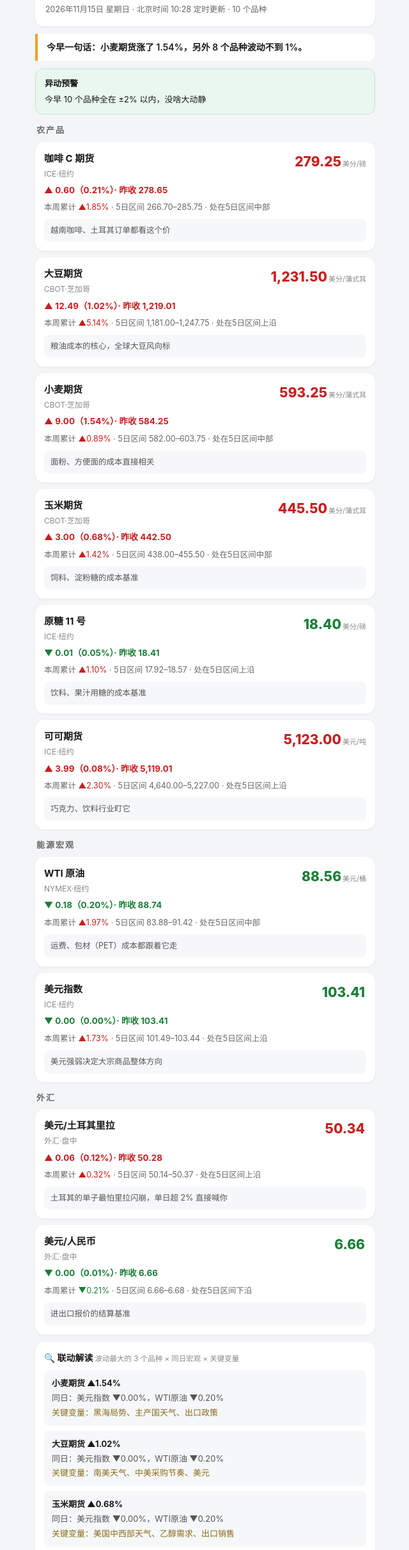
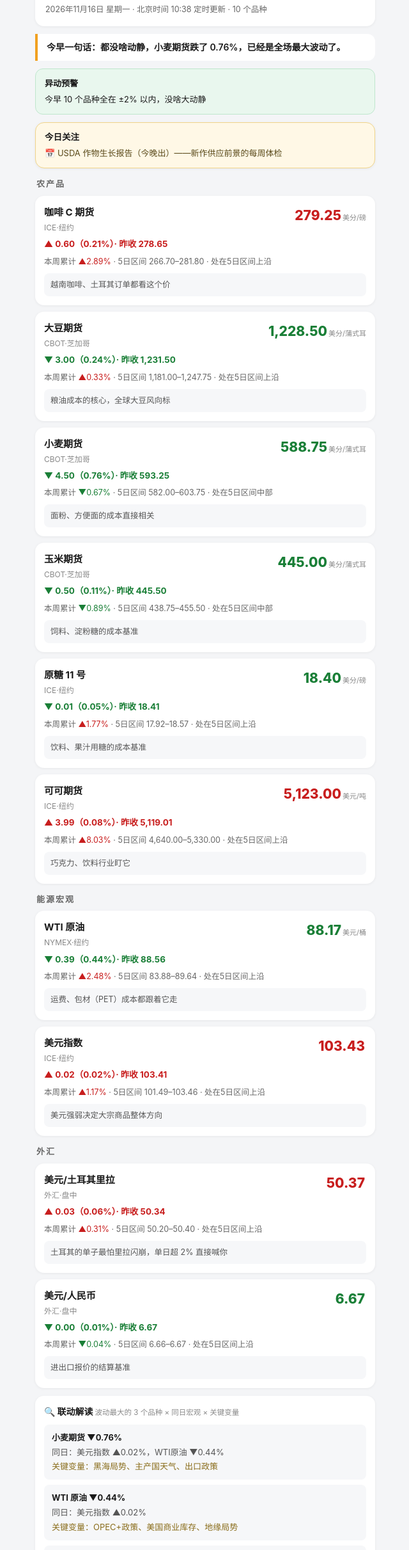
Before and after one commit to feiyanwang56-wq/morning-brief, a plain HTML site: page index.html in a window 1280 px wide. Shown: the part 186-2608 px from the top of the page at 64% size, without its empty margins (319-959 px from the left). Drawn offline with Linux system fonts and the light colour scheme.

Commit message:
早报 2026-11-16

```diff
--- a/index.html
+++ b/index.html
@@ -1,6 +1,6 @@
 <!doctype html><html lang="zh-CN"><head><meta charset="utf-8"/>
 <meta name="viewport" content="width=device-width,initial-scale=1"/>
-<title>大宗商品早报 · 2026年11月15日</title><style>
+<title>大宗商品早报 · 2026年11月16日</title><style>
 *{box-sizing:border-box}body{margin:0;font-family:-apple-system,"PingFang SC","Noto Sans SC","Microsoft YaHei",sans-serif;background:#f4f5f7;color:#1a1a1a;line-height:1.6}
 .wrap{max-width:560px;margin:0 auto;padding:14px 14px 30px}
 .flow{background:#101828;color:#fff;border-radius:14px;padding:12px 14px;font-size:12.5px;margin-bottom:12px}
@@ -46,76 +46,76 @@
 <div class="step"><b>🔎</b>自动抓取行情</div><div class="arr">→</div>
 <div class="step"><b>🧠</b>生成中文早报</div><div class="arr">→</div>
 <div class="step"><b>📲</b>推送到手机</div></div></div>
-<div class="hdr"><h1>☀️ 大宗商品早报</h1><div class="sub">2026年11月15日 星期日 · 北京时间 10:28 定时更新 · 10 个品种</div></div>
-<div class="one">今早一句话：小麦期货涨了 1.54%，另外 8 个品种波动不到 1%。</div>
+<div class="hdr"><h1>☀️ 大宗商品早报</h1><div class="sub">2026年11月16日 星期一 · 北京时间 10:38 定时更新 · 10 个品种</div></div>
+<div class="one">今早一句话：都没啥动静，小麦期货跌了 0.76%，已经是全场最大波动了。</div>
 <div class='alert ok'><div class='at'>异动预警</div><div class='aitem'>今早 10 个品种全在 ±2% 以内，没啥大动静</div></div>
-
+<div class='watch'><div class='wt'>今日关注</div><div class='witem'>📅 USDA 作物生长报告（今晚出）——新作供应前景的每周体检</div></div>
 <div class="gtitle">农产品</div><div class="card">
 <div class="ch"><div><div class="cn">咖啡 C 期货</div><div class="cm">ICE·纽约</div></div>
 <div class="pv up">279.25<span class="unit">美分/磅</span></div></div>
 <div class="cd up"><span class="arrow">▲</span> 0.60（0.21%）· 昨收 278.65</div>
-<div class="wk">本周累计 <span class="up">▲1.85%</span> · 5日区间 266.70–285.75 · 处在5日区间中部</div>
+<div class="wk">本周累计 <span class="up">▲2.89%</span> · 5日区间 266.70–281.80 · 处在5日区间上沿</div>
 <div class="why">越南咖啡、土耳其订单都看这个价</div></div><div class="card">
 <div class="ch"><div><div class="cn">大豆期货</div><div class="cm">CBOT·芝加哥</div></div>
-<div class="pv up">1,231.50<span class="unit">美分/蒲式耳</span></div></div>
-<div class="cd up"><span class="arrow">▲</span> 12.49（1.02%）· 昨收 1,219.01</div>
-<div class="wk">本周累计 <span class="up">▲5.14%</span> · 5日区间 1,181.00–1,247.75 · 处在5日区间上沿</div>
+<div class="pv dn">1,228.50<span class="unit">美分/蒲式耳</span></div></div>
+<div class="cd dn"><span class="arrow">▼</span> 3.00（0.24%）· 昨收 1,231.50</div>
+<div class="wk">本周累计 <span class="up">▲0.33%</span> · 5日区间 1,181.00–1,247.75 · 处在5日区间上沿</div>
 <div class="why">粮油成本的核心，全球大豆风向标</div></div><div class="card">
 <div class="ch"><div><div class="cn">小麦期货</div><div class="cm">CBOT·芝加哥</div></div>
-<div class="pv up">593.25<span class="unit">美分/蒲式耳</span></div></div>
-<div class="cd up"><span class="arrow">▲</span> 9.00（1.54%）· 昨收 584.25</div>
-<div class="wk">本周累计 <span class="up">▲0.89%</span> · 5日区间 582.00–603.75 · 处在5日区间中部</div>
+<div class="pv dn">588.75<span class="unit">美分/蒲式耳</span></div></div>
+<div class="cd dn"><span class="arrow">▼</span> 4.50（0.76%）· 昨收 593.25</div>
+<div class="wk">本周累计 <span class="dn">▼0.67%</span> · 5日区间 582.00–603.75 · 处在5日区间中部</div>
 <div class="why">面粉、方便面的成本直接相关</div></div><div class="card">
 <div class="ch"><div><div class="cn">玉米期货</div><div class="cm">CBOT·芝加哥</div></div>
-<div class="pv up">445.50<span class="unit">美分/蒲式耳</span></div></div>
-<div class="cd up"><span class="arrow">▲</span> 3.00（0.68%）· 昨收 442.50</div>
-<div class="wk">本周累计 <span class="up">▲1.42%</span> · 5日区间 438.00–455.50 · 处在5日区间中部</div>
+<div class="pv dn">445.00<span class="unit">美分/蒲式耳</span></div></div>
+<div class="cd dn"><span class="arrow">▼</span> 0.50（0.11%）· 昨收 445.50</div>
+<div class="wk">本周累计 <span class="dn">▼0.89%</span> · 5日区间 438.75–455.50 · 处在5日区间中部</div>
 <div class="why">饲料、淀粉糖的成本基准</div></div><div class="card">
 <div class="ch"><div><div class="cn">原糖 11 号</div><div class="cm">ICE·纽约</div></div>
 <div class="pv dn">18.40<span class="unit">美分/磅</span></div></div>
 <div class="cd dn"><span class="arrow">▼</span> 0.01（0.05%）· 昨收 18.41</div>
-<div class="wk">本周累计 <span class="up">▲1.10%</span> · 5日区间 17.92–18.57 · 处在5日区间上沿</div>
+<div class="wk">本周累计 <span class="up">▲1.77%</span> · 5日区间 17.92–18.57 · 处在5日区间上沿</div>
 <div class="why">饮料、果汁用糖的成本基准</div></div><div class="card">
 <div class="ch"><div><div class="cn">可可期货</div><div class="cm">ICE·纽约</div></div>
 <div class="pv up">5,123.00<span class="unit">美元/吨</span></div></div>
 <div class="cd up"><span class="arrow">▲</span> 3.99（0.08%）· 昨收 5,119.01</div>
-<div class="wk">本周累计 <span class="up">▲2.30%</span> · 5日区间 4,640.00–5,227.00 · 处在5日区间上沿</div>
+<div class="wk">本周累计 <span class="up">▲8.03%</span> · 5日区间 4,640.00–5,330.00 · 处在5日区间上沿</div>
 <div class="why">巧克力、饮料行业盯它</div></div><div class="gtitle">能源宏观</div><div class="card">
 <div class="ch"><div><div class="cn">WTI 原油</div><div class="cm">NYMEX·纽约</div></div>
-<div class="pv dn">88.56<span class="unit">美元/桶</span></div></div>
-<div class="cd dn"><span class="arrow">▼</span> 0.18（0.20%）· 昨收 88.74</div>
-<div class="wk">本周累计 <span class="up">▲1.97%</span> · 5日区间 83.88–91.42 · 处在5日区间中部</div>
+<div class="pv dn">88.17<span class="unit">美元/桶</span></div></div>
+<div class="cd dn"><span class="arrow">▼</span> 0.39（0.44%）· 昨收 88.56</div>
+<div class="wk">本周累计 <span class="up">▲2.48%</span> · 5日区间 83.88–89.64 · 处在5日区间上沿</div>
 <div class="why">运费、包材（PET）成本都跟着它走</div></div><div class="card">
 <div class="ch"><div><div class="cn">美元指数</div><div class="cm">ICE·纽约</div></div>
-<div class="pv dn">103.41<span class="unit"></span></div></div>
-<div class="cd dn"><span class="arrow">▼</span> 0.00（0.00%）· 昨收 103.41</div>
-<div class="wk">本周累计 <span class="up">▲1.73%</span> · 5日区间 101.49–103.44 · 处在5日区间上沿</div>
+<div class="pv up">103.43<span class="unit"></span></div></div>
+<div class="cd up"><span class="arrow">▲</span> 0.02（0.02%）· 昨收 103.41</div>
+<div class="wk">本周累计 <span class="up">▲1.17%</span> · 5日区间 101.49–103.46 · 处在5日区间上沿</div>
 <div class="why">美元强弱决定大宗商品整体方向</div></div><div class="gtitle">外汇</div><div class="card">
 <div class="ch"><div><div class="cn">美元/土耳其里拉</div><div class="cm">外汇·盘中</div></div>
-<div class="pv up">50.34<span class="unit"></span></div></div>
-<div class="cd up"><span class="arrow">▲</span> 0.06（0.12%）· 昨收 50.28</div>
-<div class="wk">本周累计 <span class="up">▲0.32%</span> · 5日区间 50.14–50.37 · 处在5日区间上沿</div>
+<div class="pv up">50.37<span class="unit"></span></div></div>
+<div class="cd up"><span class="arrow">▲</span> 0.03（0.06%）· 昨收 50.34</div>
+<div class="wk">本周累计 <span class="up">▲0.31%</span> · 5日区间 50.20–50.40 · 处在5日区间上沿</div>
 <div class="why">土耳其的单子最怕里拉闪崩，单日超 2% 直接喊你</div></div><div class="card">
 <div class="ch"><div><div class="cn">美元/人民币</div><div class="cm">外汇·盘中</div></div>
-<div class="pv dn">6.66<span class="unit"></span></div></div>
-<div class="cd dn"><span class="arrow">▼</span> 0.00（0.01%）· 昨收 6.66</div>
-<div class="wk">本周累计 <span class="dn">▼0.21%</span> · 5日区间 6.66–6.68 · 处在5日区间下沿</div>
+<div class="pv dn">6.67<span class="unit"></span></div></div>
+<div class="cd dn"><span class="arrow">▼</span> 0.00（0.01%）· 昨收 6.67</div>
+<div class="wk">本周累计 <span class="dn">▼0.04%</span> · 5日区间 6.66–6.67 · 处在5日区间上沿</div>
 <div class="why">进出口报价的结算基准</div></div>
 <div class="read"><div class="rt">🔍 联动解读 <span class="rsub">波动最大的 3 个品种 × 同日宏观 × 关键变量</span></div>
-<div class="ritem"><b>小麦期货 ▲1.54%</b>
-<div class="rmeta">同日：美元指数 ▼0.00%，WTI原油 ▼0.20%</div>
-<div class="drv">关键变量：黑海局势、主产国天气、出口政策</div></div><div class="ritem"><b>大豆期货 ▲1.02%</b>
-<div class="rmeta">同日：美元指数 ▼0.00%，WTI原油 ▼0.20%</div>
-<div class="drv">关键变量：南美天气、中美采购节奏、美元</div></div><div class="ritem"><b>玉米期货 ▲0.68%</b>
-<div class="rmeta">同日：美元指数 ▼0.00%，WTI原油 ▼0.20%</div>
-<div class="drv">关键变量：美国中西部天气、乙醇需求、出口销售</div></div>
+<div class="ritem"><b>小麦期货 ▼0.76%</b>
+<div class="rmeta">同日：美元指数 ▲0.02%，WTI原油 ▼0.44%</div>
+<div class="drv">关键变量：黑海局势、主产国天气、出口政策</div></div><div class="ritem"><b>WTI 原油 ▼0.44%</b>
+<div class="rmeta">同日：美元指数 ▲0.02%</div>
+<div class="drv">关键变量：OPEC+政策、美国商业库存、地缘局势</div></div><div class="ritem"><b>大豆期货 ▼0.24%</b>
+<div class="rmeta">同日：美元指数 ▲0.02%，WTI原油 ▼0.44%</div>
+<div class="drv">关键变量：南美天气、中美采购节奏、美元</div></div>
 <div class="rnote">以上是关联市场对照 + 该品种的关键变量框架；某天具体的涨跌原因需要结合新闻面，demo 版不编造，完整版接入新闻源后由大模型生成归因。</div></div>
 <div class="rule"><b>📌 盯盘逻辑</b><br>
 · 单日波动 ≥2% 就标红，直接推到你手机上<br>
 · 里拉单独盯——土耳其的单子最怕它突然贬值<br>
 · 每周五加一份周报：本周复盘 + 下周看点</div>
 <div class="ft">数据：Yahoo Finance 指示性行情（ICE·纽约 / CBOT·芝加哥 / NYMEX / 外汇盘中）<br>
-本次抓取时间：北京时间 2026-11-15 10:28（定时抓取，非实时）<br>
+本次抓取时间：北京时间 2026-11-16 10:38（定时抓取，非实时）<br>
 行情源链接：<a href="https://finance.yahoo.com/quote/KC=F">咖啡 C 期货</a> · <a href="https://finance.yahoo.com/quote/ZS=F">大豆期货</a> · <a href="https://finance.yahoo.com/quote/ZW=F">小麦期货</a> · <a href="https://finance.yahoo.com/quote/ZC=F">玉米期货</a> · <a href="https://finance.yahoo.com/quote/SB=F">原糖 11 号</a> · <a href="https://finance.yahoo.com/quote/CC=F">可可期货</a> · <a href="https://finance.yahoo.com/quote/CL=F">WTI 原油</a> · <a href="https://finance.yahoo.com/quote/DX-Y.NYB">美元指数</a> · <a href="https://finance.yahoo.com/quote/TRY=X">美元/土耳其里拉</a> · <a href="https://finance.yahoo.com/quote/CNY=X">美元/人民币</a><br>
 demo 版 · 正式版可接马来西亚 BMD 棕榈油、郑商所 PTA/MEG；深度归因需接入新闻源</div>
 </div><p style="text-align:center;margin:32px 0"><a href="history.html">查看历史记录</a></p></body></html>
```
Also changed, not shown: history.html (+2 -1 lines), history/2026-11-16.html (added, +121 -0 lines).
